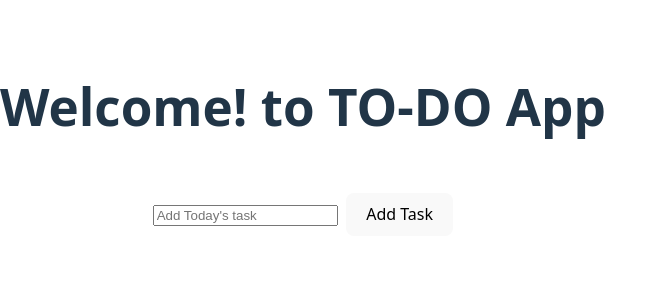
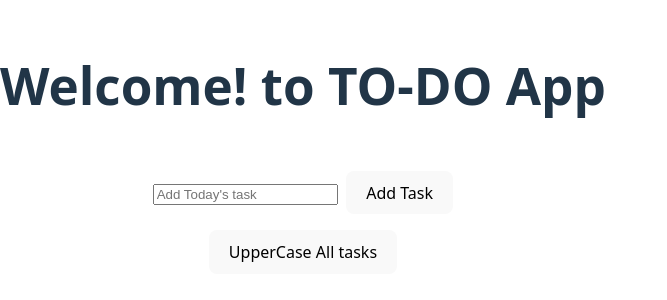
Before and after one commit to ArshdeepKaur1909/toDoWithReactJs, a React (Vite) app: page / in a window 1280 px wide. Shown: the part 252-552 px from the top of the page, without its empty margins (0-667 px from the left). Built offline with nearby package versions, Linux system fonts and the light colour scheme.

Commit message:
Added UpperCase functionality

```diff
--- a/src/toDo.jsx
+++ b/src/toDo.jsx
@@ -5,6 +5,7 @@ function ToDo(){
   const [toDolist, setToDolist] = useState([]); // Now converting array of toDo list tasks into array of each toDo task in object with id and task key
   const [newValue, setNewValue] = useState("");
 
+  // function callback when we want to add new task --> That needs to be done using ...spread operator or concat in Arrays
   let addNewTask = function(){
     setToDolist( function(list){
       return [...list, { task: newValue, id: uuidv4() }]
@@ -16,12 +17,22 @@ function ToDo(){
     setNewValue(event.target.value)
   }
 
+  // function callback when we want to delete task --> That needs to be done using filter on arrays
   let deleteTask = function(id){
     let filterList = toDolist.filter( function(itemObject){
       return itemObject.id != id
     } )
 
     setToDolist(filterList)
+  }
+
+  // function callback when we want to update task --> That needs to be done using .map function on Arrays
+  let upperCaseAll = function(){
+    setToDolist( function(prevToDolist){
+      return prevToDolist.map( (toDo) => {
+        return {...toDo, task: toDo.task.toUpperCase()}
+      } )
+    } )
   }
 
   return(
@@ -40,6 +51,7 @@ function ToDo(){
             </li>
         ) )}
       </ul>
+      <button onClick={upperCaseAll} >UpperCase All tasks</button>
       </center>
     </>
   );
```
